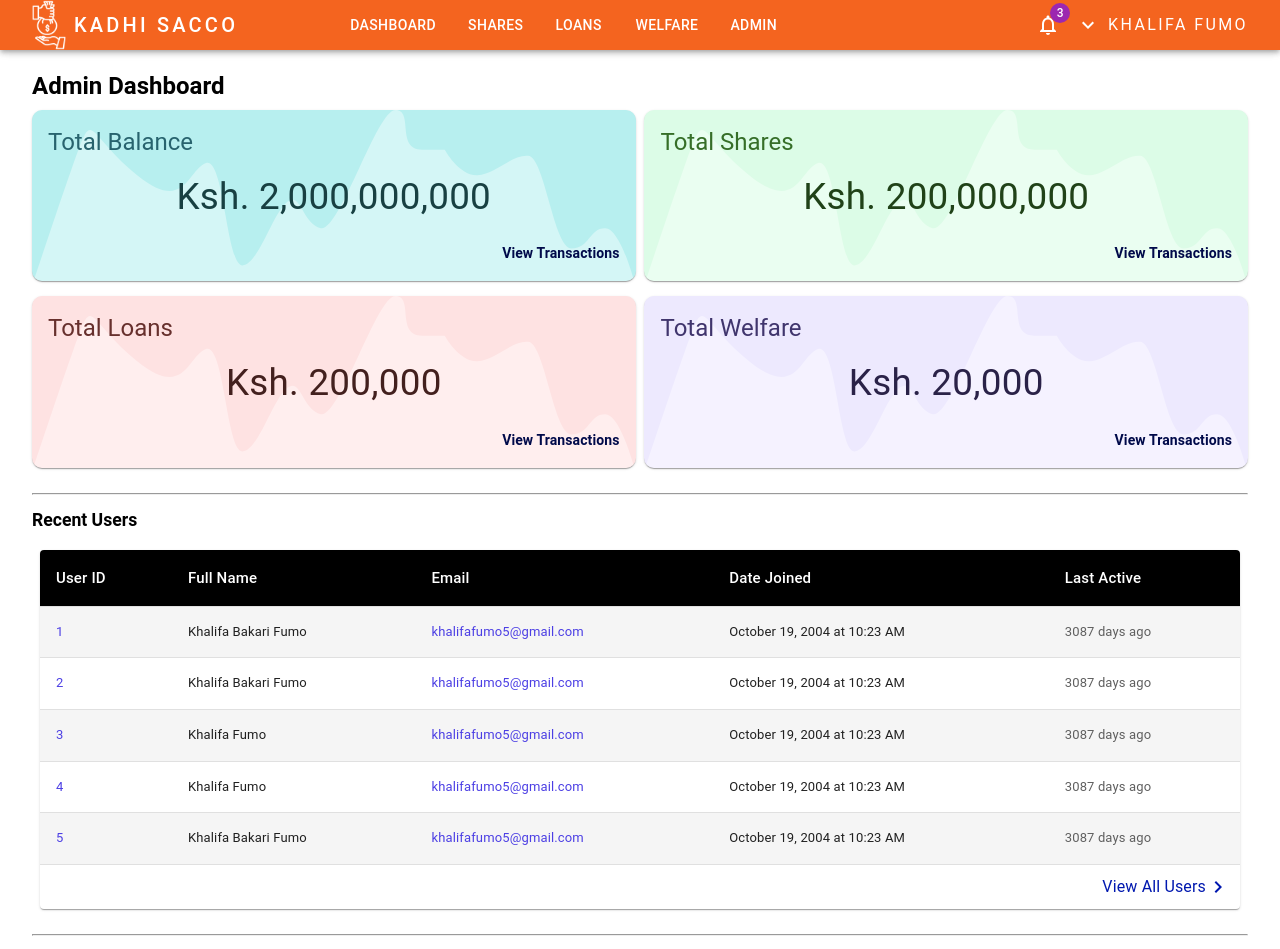
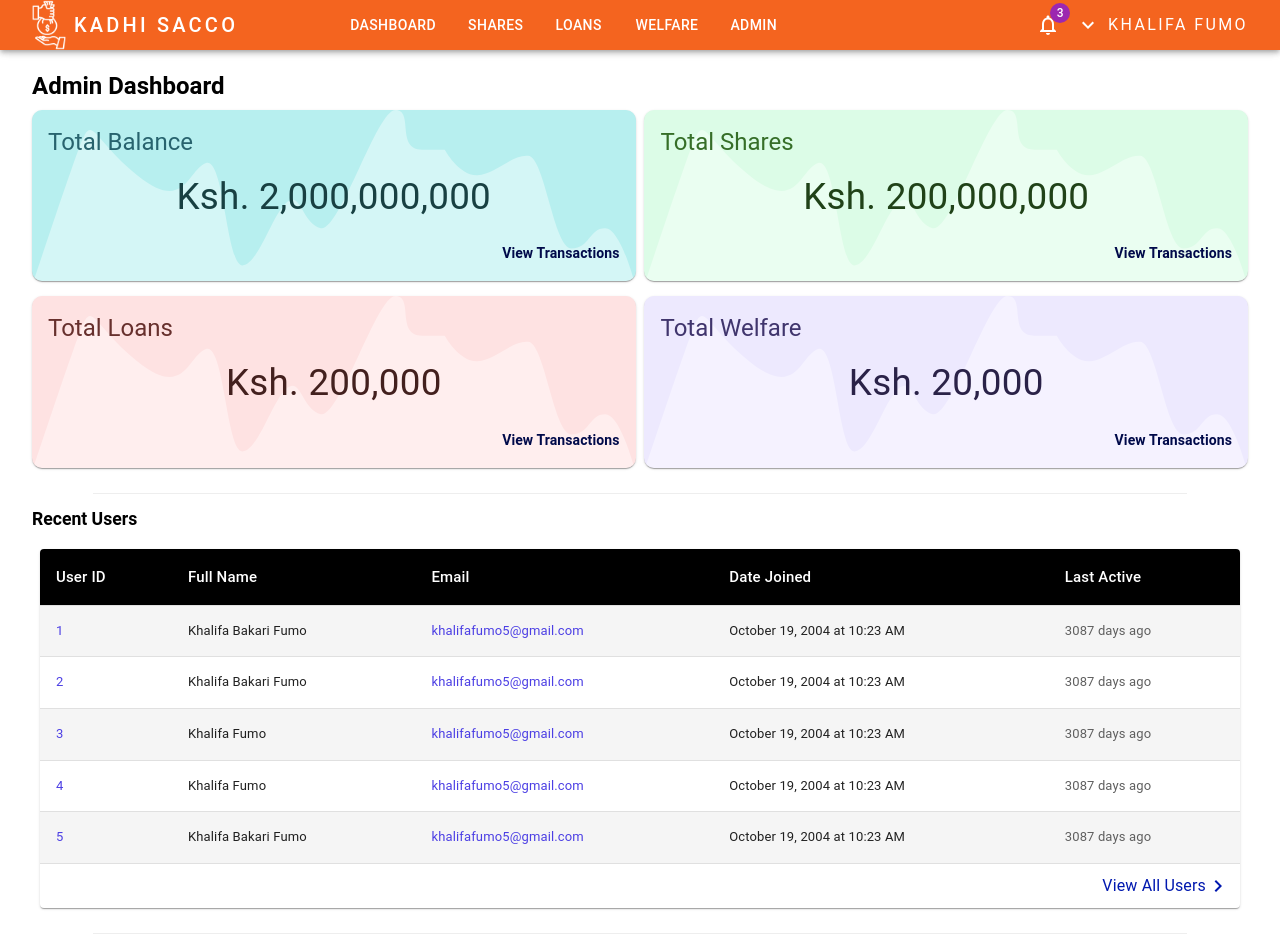
Before and after one commit to khalifa47/sacco, a Next.js app: page /admin in a window 1280 px wide. Shown: the top 949 px of the page. Built offline with nearby package versions, Linux system fonts and the light colour scheme.

Commit message:
added divider component

```diff
--- /dev/null
+++ b/app/(components)/Divider.tsx
@@ -0,0 +1,16 @@
+const Divider = () => {
+  return (
+    <hr
+      style={{
+        width: "90%",
+        margin: "auto",
+        borderWidth: 0,
+        borderBottomWidth: "thin",
+        marginTop: 25,
+        marginBottom: 15,
+      }}
+    />
+  );
+};
+
+export default Divider;
--- a/app/admin/page.tsx
+++ b/app/admin/page.tsx
@@ -1,6 +1,7 @@
 import Title from "@/app/(components)/Title";
 import { createTransactionData, createUserData } from "@/utils/helpers";
 import dynamic from "next/dynamic";
+import Divider from "@/app/(components)/Divider";
 
 const InfoCard = dynamic(() => import("@/app/(components)/InfoCard"));
 const SummaryTable = dynamic(() => import("@/app/(components)/SummaryTable"), {
@@ -118,14 +119,13 @@ export default function Admin() {
         <InfoCard admin content="welfare" amount={20000} />
       </div>
 
-      <hr style={{ marginTop: 25, marginBottom: 15 }} />
+      <Divider />
 
       {/* User Summary */}
       <Title title="Recent Users" />
       <SummaryTable admin rows={userRows} />
 
-      <hr style={{ marginTop: 25, marginBottom: 15 }} />
-
+      <Divider />
       {/* Transactions Summary */}
       <Title title="Recent Transactions" />
       <SummaryTable admin rows={transactionRows} />
--- a/app/page.tsx
+++ b/app/page.tsx
@@ -1,6 +1,7 @@
 import dynamic from "next/dynamic";
 import Title from "@/app/(components)/Title";
 import { createTransactionData } from "@/utils/helpers";
+import Divider from "@/app/(components)/Divider";
 
 const InfoCard = dynamic(() => import("@/app/(components)/InfoCard"));
 const SummaryTable = dynamic(() => import("@/app/(components)/SummaryTable"), {
@@ -68,7 +69,7 @@ export default function Dashboard() {
         <InfoCard content="loans" amount={200000} />
         <InfoCard content="welfare" amount={20000} />
       </div>
-      <hr style={{ marginTop: 25, marginBottom: 15 }} />
+      <Divider />
       <Title title="Recent Transactions" />
       <SummaryTable rows={rows} />
     </main>
--- a/app/shares/page.tsx
+++ b/app/shares/page.tsx
@@ -3,6 +3,7 @@ import TransactionsTable from "@/app/(components)/TransactionsTable";
 import { createTransactionData } from "@/utils/helpers";
 import type { GridRowsProp } from "@mui/x-data-grid";
 import dynamic from "next/dynamic";
+import Divider from "@/app/(components)/Divider";
 
 const InfoCard = dynamic(() => import("@/app/(components)/InfoCard"));
 const Trend = dynamic(() => import("@/app/(components)/Trend"));
@@ -132,12 +133,15 @@ export default function Shares() {
         />
       </div>
 
-      <hr style={{ marginTop: 25, marginBottom: 15 }} />
+      <Divider />
 
       {/* Shares Transactions */}
       <Title title="Shares Transactions" />
       <TransactionsTable rows={rows} content="shares" />
 
+      <Divider />
+
+      <Title title="Shares Actions" />
       {/* Deposit shares */}
       {/* Withdraw shares */}
       {/* Transfer to Welfare */}
```
